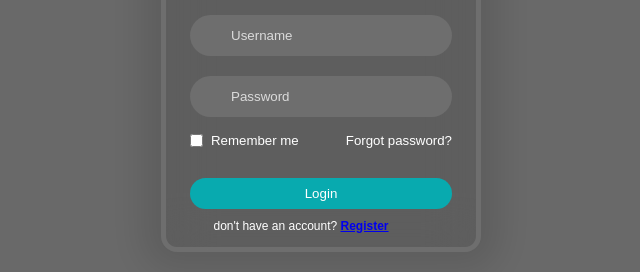
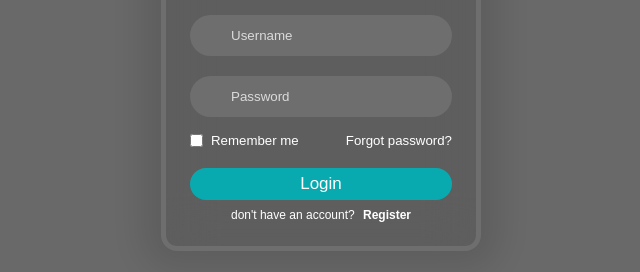
Before and after one commit to ashraf0-coder/Login, a plain HTML site: page index.html in a window 1280 px wide. Shown: the part 318-590 px from the top of the page, without its empty margins (319-959 px from the left). Drawn offline with Linux system fonts and the light colour scheme.

Commit message:
added some update

```diff
--- a/app.css
+++ b/app.css
@@ -89,9 +89,11 @@ body{
     text-decoration: none;
 }
 .login-button{
-    margin-top: 30px;
+    margin-top: 20px;
     width: 100%;
-    padding: 8px;
+    padding: 6px;
+    font-size: 17px;
+    font-weight: normal;
     background-color: rgb(8, 170, 175);
     border: none;
     border-radius: 99px;
@@ -99,9 +101,14 @@ body{
     cursor: pointer;
 }
 .dont-have-an-account{
+    text-align: center;
     position: relative;
-    top: 10px;
-    right: 20px;
+    margin-top: 8px;
     font-size: 12px;
     font-weight: normal;
 }
+.dont-have-an-account a{
+    color: white;
+    margin-left: 5px;
+    text-decoration: none;
+}
```
